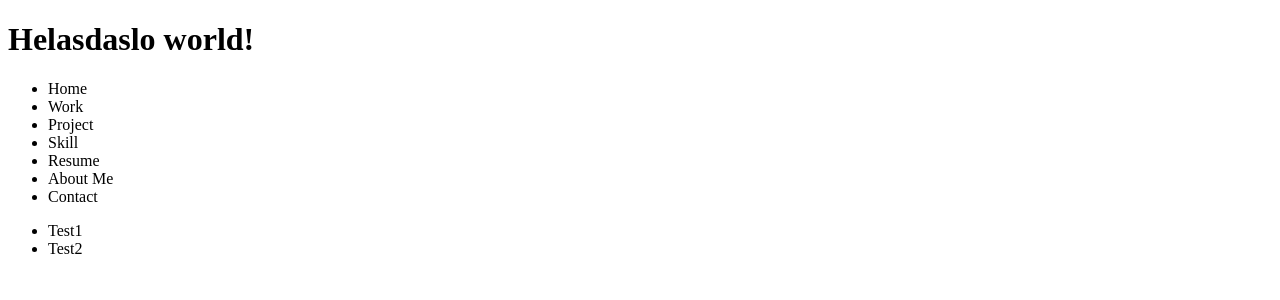
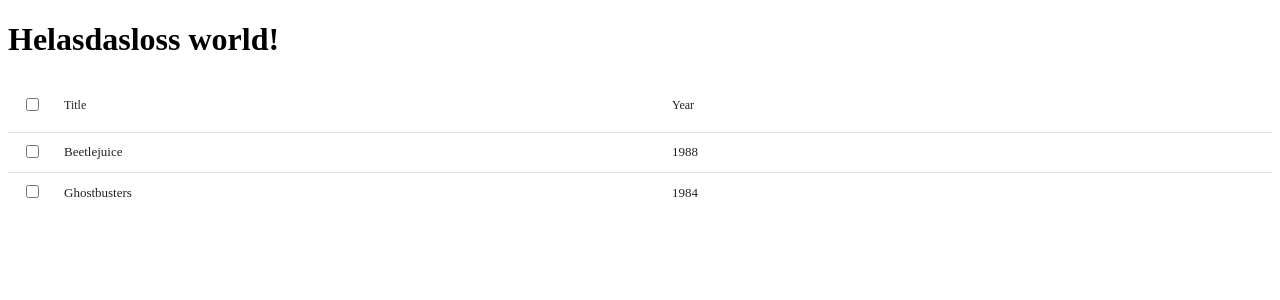
Before and after one commit to Zleepless/reminiscence, a React (Create React App) app: page / in a window 1280 px wide. Shown: the top 300 px of the page. Built offline with nearby package versions, Linux system fonts and the light colour scheme.

Commit message:
Test React DataTable for Dev

```diff
--- a/package.json
+++ b/package.json
@@ -7,6 +7,7 @@
     "@testing-library/react": "^12.1.4",
     "@testing-library/user-event": "^13.5.0",
     "react": "^17.0.2",
+    "react-data-table-component": "^7.4.7",
     "react-dom": "^17.0.2",
     "react-icons": "^4.3.1",
     "react-scripts": "5.0.0",
--- a/src/App.js
+++ b/src/App.js
@@ -1,12 +1,11 @@
-import Navbar from "./components/Navbar"
-import Testcomp from './components/Testcomp'
+import React from "react"
+import DTable from "./components/DTable"
 
 function App() {
   return (
     <div >
-      <h1 class="text-3xl font-bold underline">Helasdaslo world!</h1>
-      <Navbar />
-      <Testcomp />
+      <h1 class="text-3xl font-bold underline">Helasdasloss world!</h1>
+      <DTable />
     </div>
   )
 }
--- /dev/null
+++ b/src/components/DTable.jsx
@@ -0,0 +1,62 @@
+
+import React from 'react';
+import DataTable from 'react-data-table-component';
+
+const columns = [
+    {
+        name: 'Title',
+        selector: row => row.title,
+        sortable: true,
+    },
+    {
+        name: 'Year',
+        selector: row => row.year,
+        sortable: true,
+    },
+];
+
+const customStyles = {
+    rows: {
+        style: {
+            minHeight: '40px', // override the row height
+        },
+    },
+    headCells: {
+        style: {
+            paddingLeft: '8px', // override the cell padding for head cells
+            paddingRight: '8px',
+        },
+    },
+    cells: {
+        style: {
+            paddingLeft: '8px', // override the cell padding for data cells
+            paddingRight: '8px',
+        },
+    },
+};
+
+const data = [
+    {
+        id: 1,
+        title: 'Beetlejuice',
+        year: '1988',
+    },
+    {
+        id: 2,
+        title: 'Ghostbusters',
+        year: '1984',
+    },
+]
+
+function DTable() {
+    return (
+        <DataTable
+            columns={columns}
+            data={data}
+            selectableRows
+            customStyles={customStyles}
+        />
+    );
+};
+
+export default DTable;
--- a/src/components/Navbar.jsx
+++ /dev/null
@@ -1,21 +0,0 @@
-import React from 'react'
-import { Fabars, Fatimes } from 'react-icons'
-import Logo from '../assets/34.png'
-
-const Navbar = () => {
-  return (
-    <div>
-      <ul>
-        <li>Home</li>
-        <li>Work</li>
-        <li>Project</li>
-        <li>Skill</li>
-        <li>Resume</li>
-        <li>About Me</li>
-        <li>Contact</li>
-      </ul>
-    </div>
-  )
-}
-
-export default Navbar
--- a/src/components/Testcomp.jsx
+++ /dev/null
@@ -1,14 +0,0 @@
-import React from 'react'
-
-const Testcomp = () => {
-  return (
-    <div>
-      <ul>
-        <li>Test1</li>
-        <li>Test2</li>
-      </ul>
-    </div>
-  )
-}
-
-export default Testcomp
```
Also changed, not shown: 1 other file (tests, documents, lock files or other folders).
